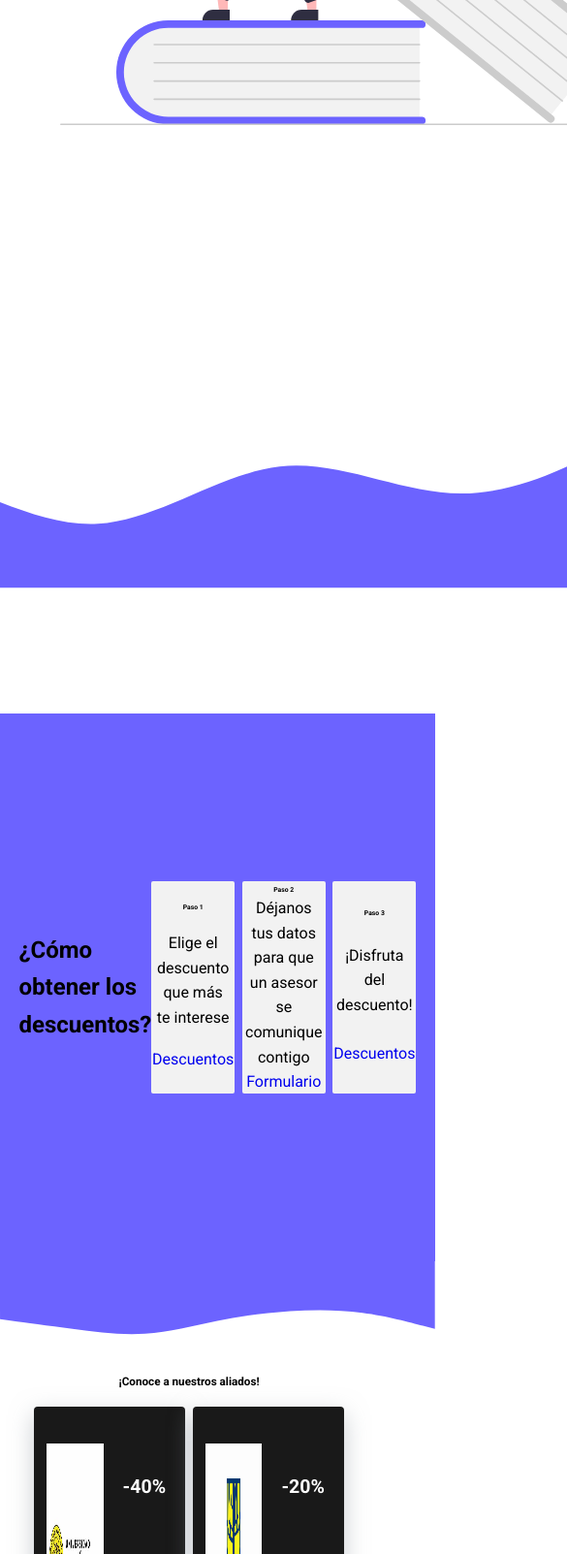
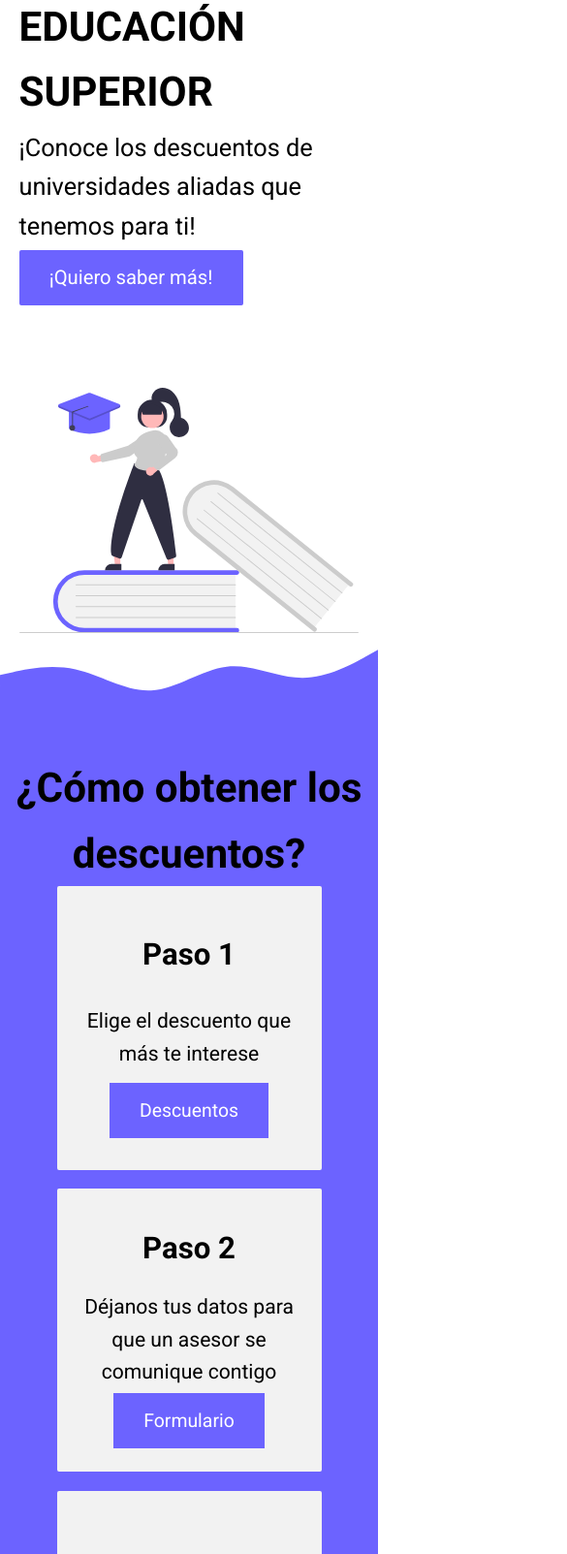
Before and after one commit to Zackperez/universidades, a plain HTML site: page index.html in a window 390 px wide. Shown: the part 397-2000 px from the top of the page at 97% size, 585 px wide, since content can reach past the window. Drawn offline with nearby package versions, Linux system fonts and the light colour scheme; some packages are replaced by stand-ins of ours; a script that the page names is missing.

Commit message:
Casi responsive
Falta el formulario y el footer en modo responsive

```diff
--- a/css/styles.css
+++ b/css/styles.css
@@ -151,11 +151,11 @@
 
 /*Seccion Tutorial*/
 
-.hero .contenedor .tutorial{
+.hero .contenedor .tutorial {
     display: grid;
     grid-template-areas:
-    "contenido"
-    "ola";
+        "contenido"
+        "ola";
 }
 
 .hero .contenedor .tutorial .contenido {
@@ -414,3 +414,132 @@
 .hero footer .contenedor .logo .imagen img {
     height: 10vh;
 }
+
+@media (max-width: 648px) {
+
+    .hero .menu-principal {
+        height: 10vh;
+    }
+
+    .hero .menu-principal .logo-equiti img {
+        height: 8vh;
+    }
+
+    .hero .menu-principal .enlaces a {
+        font-size: 2.2vh;
+    }
+
+    .hero .contenedor .pagina-principal {
+        grid-template-areas:
+            "textos"
+            "imagen"
+            "ola";
+    }
+
+    .pagina-principal .lado-der .img-central img {
+        height: 30vh;
+    }
+
+    .pagina-principal .lado-izq .texto .boton button {
+        padding: 2vh 8vw;
+        font-size: 2.4vh;
+    }
+
+    .pagina-principal .ola {
+        display: grid;
+        height: 10vh;
+    }
+
+    .hero .contenedor .tutorial .contenido {
+        grid-template-areas:
+            "titulo"
+            "tutorial";
+        justify-items: center;
+        height: auto;
+        padding: 5vh 0;
+    }
+
+    .tutorial .contenido .titulo {
+        text-align: center;
+    }
+
+    .tutorial .contenido .titulo h2 {
+        font-size: 5vh;
+    }
+
+    .hero .contenedor .tutorial .cuadros {
+        flex-direction: column;
+        row-gap: 5vw;
+    }
+
+    .hero .contenedor .tutorial .cuadros .cuadro {
+        height: auto;
+        padding: 5vw;
+        width: 60vw;
+        min-height: 30vh;
+    }
+
+    .hero .contenedor .tutorial .cuadros .cuadro .cabecera h3 {
+        font-size: 8vw;
+    }
+
+    .hero .contenedor .tutorial .cuadros .cuadro .cuerpo p {
+        font-size: 2.5vh;
+    }
+
+    .hero .contenedor .tutorial .cuadros .cuadro .footer a {
+        background-color: #6C63FF;
+        padding: 2vh 8vw;
+        font-size: 2.3vh;
+        color: #ffffff;
+    }
+
+    .hero .contenedor .aliados .contenido .titulo h1 {
+        font-size: 5vh;
+    }
+
+    .aliados .contenido .universidades .contenedor-universidades {
+        flex-direction: column;
+    }
+
+    .aliados .contenido .universidades .contenedor-universidades .caja {
+        width: 70vw;
+        height: 60vh;
+        grid-template-areas:
+        "descuento"
+        "imagen"
+        "boton";
+        padding: 5vw;
+    }
+
+    .aliados .contenido .universidades .contenedor-universidades .caja .titulo p{
+        font-size: 5vh;
+    }
+
+    .aliados .contenido .universidades .contenedor-universidades .caja .imagen img {
+        width: 55vw;
+    }
+
+    .aliados .contenido .universidades .contenedor-universidades .caja .boton button {
+        width: 40vw;
+        height: 5vh;
+        font-size: 2.2vh;
+    }
+
+
+
+
+
+
+
+
+
+
+
+
+
+
+
+
+
+}
```
